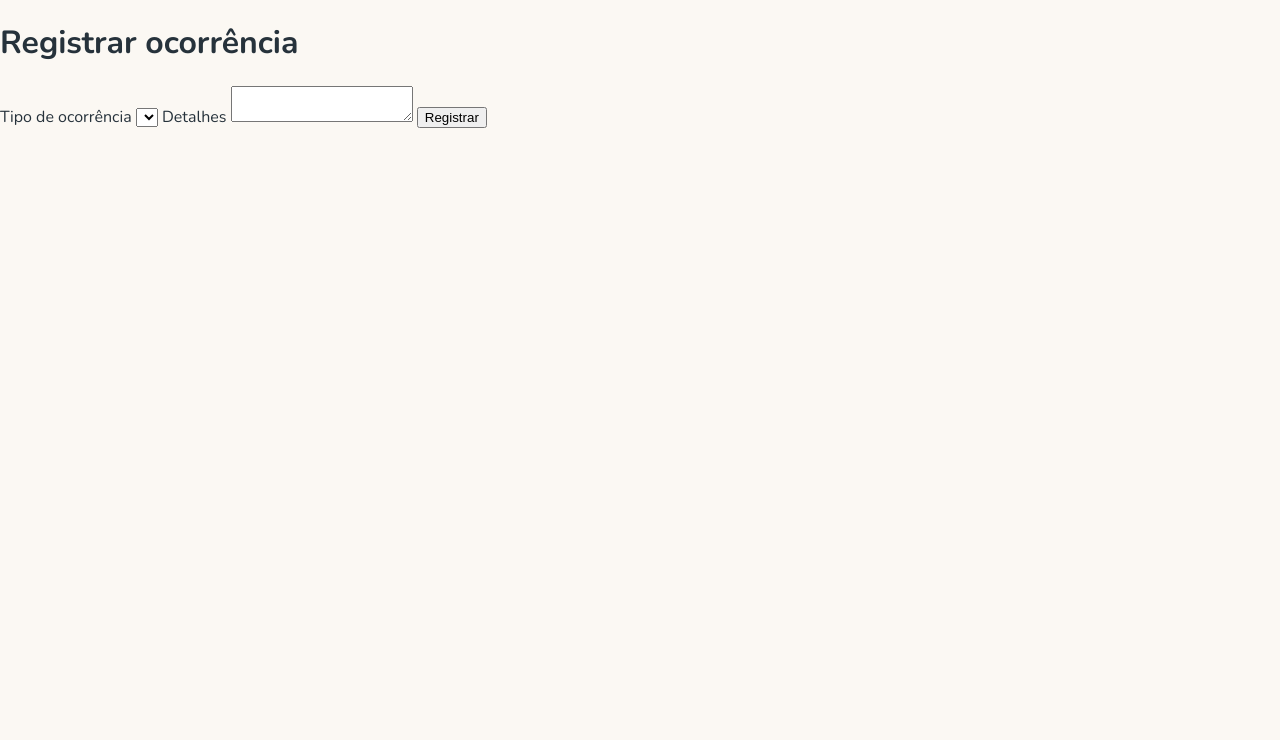
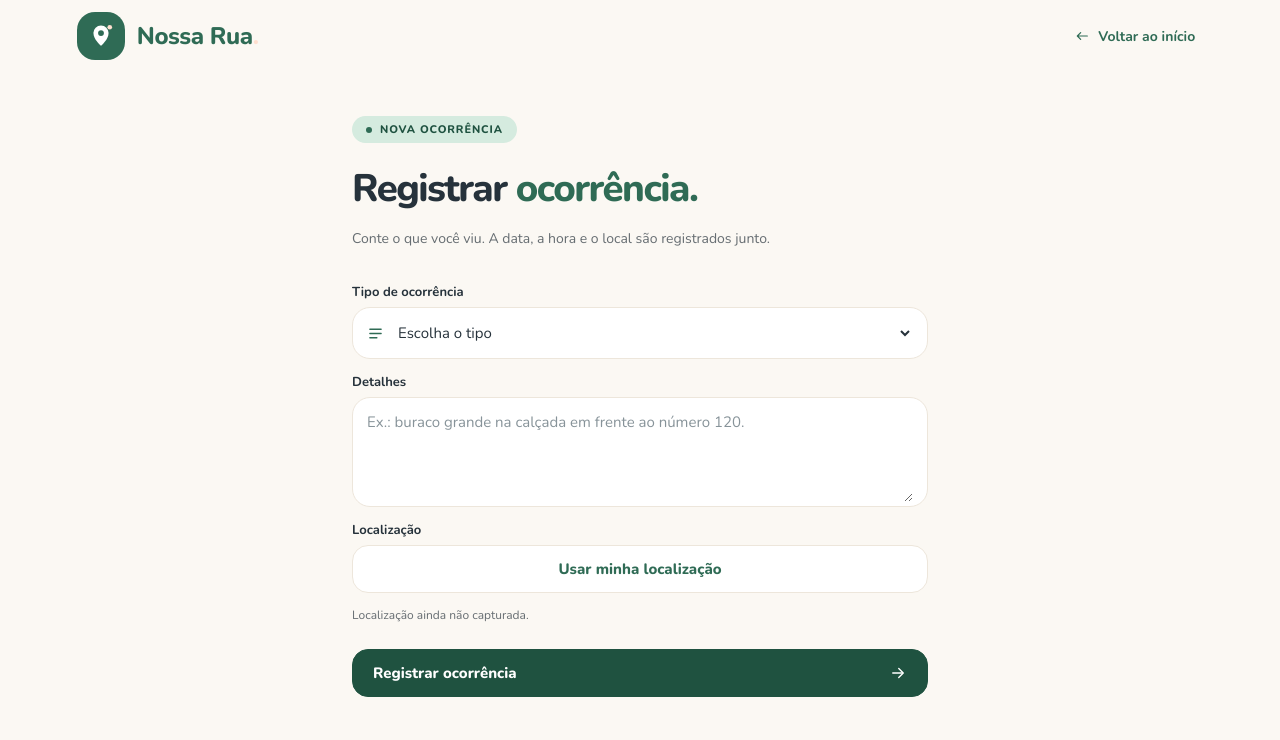
Before and after one commit to PedroCarpe/projeto_de_disciplina_tp2, a Django app: page /ocorrencias/registrar/ in a window 1280 px wide. Shown: the top 740 px of the page. Run offline with Django 5.2, Linux system fonts and the light colour scheme; the visitor is signed in with stand-in values (Sample User, id 1); lists and menus that the app fills with data are empty; some libraries are stand-ins or nearby versions.

Commit message:
feat(ocorrencia): aplica design system na tela de registro

```diff
--- a/backend/setup/settings.py
+++ b/backend/setup/settings.py
@@ -133,3 +133,4 @@ MAPA_PADRAO = {
 # https://docs.djangoproject.com/en/5.2/ref/settings/#default-auto-field
 
 DEFAULT_AUTO_FIELD = 'django.db.models.BigAutoField'
+LOGIN_URL = "login"
--- a/backend/usuarios/templates/usuarios/registrar_ocorrencia.html
+++ b/backend/usuarios/templates/usuarios/registrar_ocorrencia.html
@@ -3,20 +3,77 @@
 {% block title %}Registrar ocorrência — Nossa Rua{% endblock %}
 
 {% block content %}
-<main>
-  <h1>Registrar ocorrência</h1>
-  <form method="post">
-    {% csrf_token %}
-    <label for="tipo">Tipo de ocorrência</label>
-    <select id="tipo" name="tipo" required></select>
+<div class="site-shell mx-auto w-full max-w-[90rem] px-[6%] font-base">
+  <header class="flex min-h-[5.5rem] items-center justify-between gap-4 border-b border-borda md:min-h-[4.5rem]">
+    {% include "includes/logo.html" %}
+    <a href="{% url 'inicio' %}" class="home__link inline-flex items-center gap-2">
+      <svg class="h-4 w-4" viewBox="0 0 24 24" fill="none" stroke="currentColor" stroke-width="1.8" stroke-linecap="round" stroke-linejoin="round" aria-hidden="true">
+        <path d="M20 12H5m5-5-5 5 5 5" />
+      </svg>
+      Voltar ao início
+    </a>
+  </header>
 
-    <label for="descricao">Detalhes</label>
-    <textarea id="descricao" name="descricao"></textarea>
+  <main class="mx-auto w-full max-w-xl py-9 md:py-11">
+    <p class="home__eyebrow mb-6 mt-0 inline-flex items-center gap-2 rounded-full bg-salvia px-3.5 py-1.5 text-[0.6875rem] font-extrabold uppercase tracking-[0.08em] text-verde-escuro">
+      <span class="h-1.5 w-1.5 rounded-full bg-verde"></span>
+      NOVA OCORRÊNCIA
+    </p>
+    <h1 class="m-0 text-[clamp(2rem,3vw,2.5rem)] font-extrabold leading-[1.12] tracking-[-0.04em] text-tinta">
+      Registrar <span class="text-verde">ocorrência.</span>
+    </h1>
+    <p class="mt-4 text-sm leading-[1.8] text-tinta/70">
+      Conte o que você viu. A data, a hora e o local são registrados junto.
+    </p>
 
-    <input type="hidden" name="latitude" id="latitude" />
-    <input type="hidden" name="longitude" id="longitude" />
+    <form method="post" class="formulario mt-8">
+      {% csrf_token %}
 
-    <button type="submit">Registrar</button>
-  </form>
-</main>
+      <div class="campo">
+        <label class="campo__etiqueta" for="id_tipo">Tipo de ocorrência</label>
+        <div class="campo__grupo">
+          <svg class="campo__icone" viewBox="0 0 24 24" fill="none" stroke="currentColor" stroke-width="1.8" stroke-linecap="round" stroke-linejoin="round" aria-hidden="true">
+            <path d="M4 6h16M4 12h16M4 18h10" />
+          </svg>
+          <select id="id_tipo" name="tipo" required class="campo__controle">
+            <option value="" disabled selected>Escolha o tipo</option>
+            <option value="buraco">Buraco</option>
+            <option value="iluminacao">Iluminação</option>
+            <option value="lixo">Lixo</option>
+            <option value="calcada">Calçada</option>
+            <option value="outros">Outros</option>
+          </select>
+        </div>
+      </div>
+
+      <div class="campo">
+        <label class="campo__etiqueta" for="id_descricao">Detalhes</label>
+        <div class="campo__grupo items-start py-1">
+          <textarea id="id_descricao" name="descricao" rows="4" class="campo__controle resize-y"
+            placeholder="Ex.: buraco grande na calçada em frente ao número 120."></textarea>
+        </div>
+      </div>
+
+      <div class="campo">
+        <span class="campo__etiqueta">Localização</span>
+        <button type="button" class="botao botao--secundario" data-localizacao>
+          <span>Usar minha localização</span>
+        </button>
+        <p class="mt-2 text-xs text-tinta/70" data-localizacao-status aria-live="polite">
+          Localização ainda não capturada.
+        </p>
+        <input type="hidden" name="latitude" id="latitude" />
+        <input type="hidden" name="longitude" id="longitude" />
+      </div>
+
+      <button type="submit" class="botao botao--primario">
+        <span>Registrar ocorrência</span>
+        <svg class="botao__seta" viewBox="0 0 24 24" fill="none" stroke="currentColor" stroke-width="1.8" stroke-linecap="round" stroke-linejoin="round" aria-hidden="true">
+          <path d="M5 12h13" />
+          <path d="m13 6 6 6-6 6" />
+        </svg>
+      </button>
+    </form>
+  </main>
+</div>
 {% endblock %}
```
